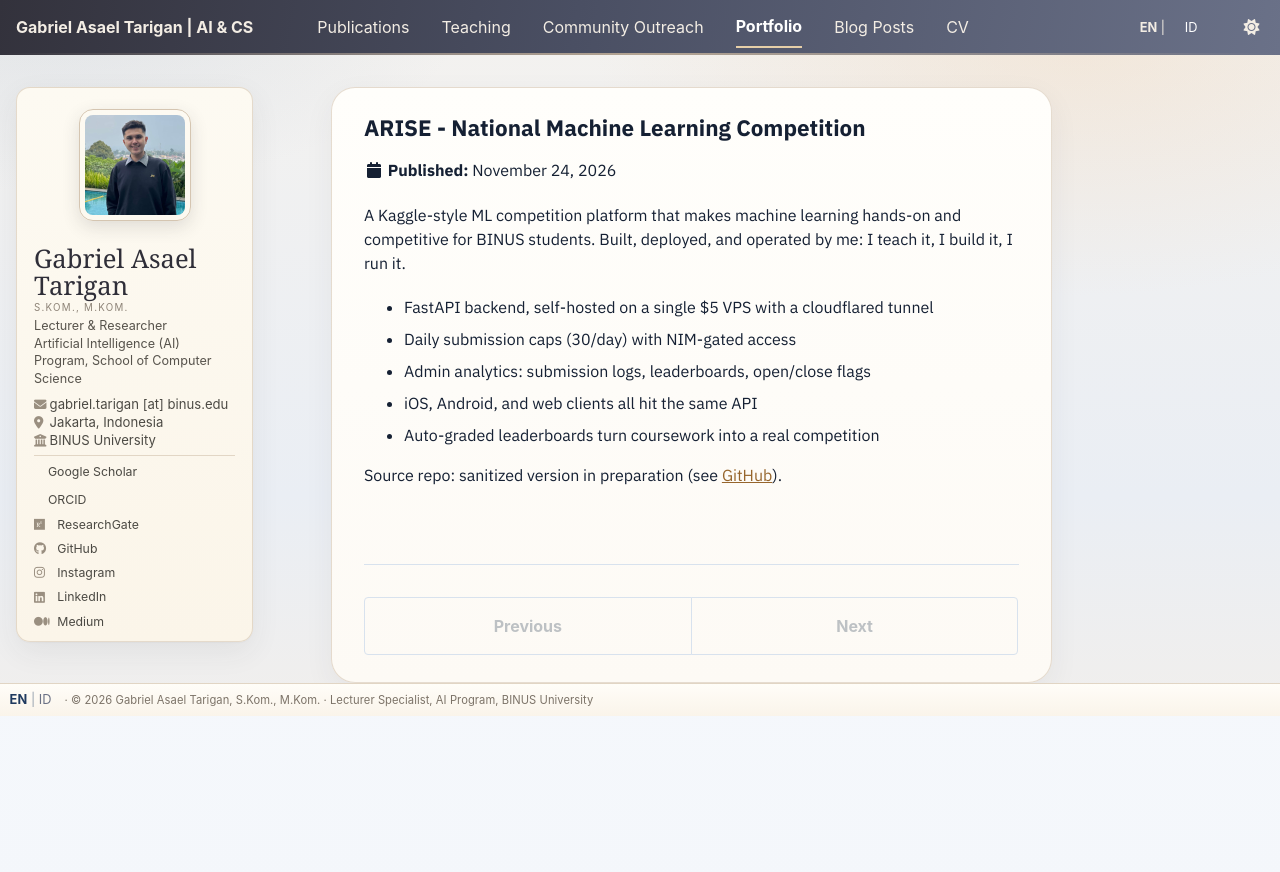
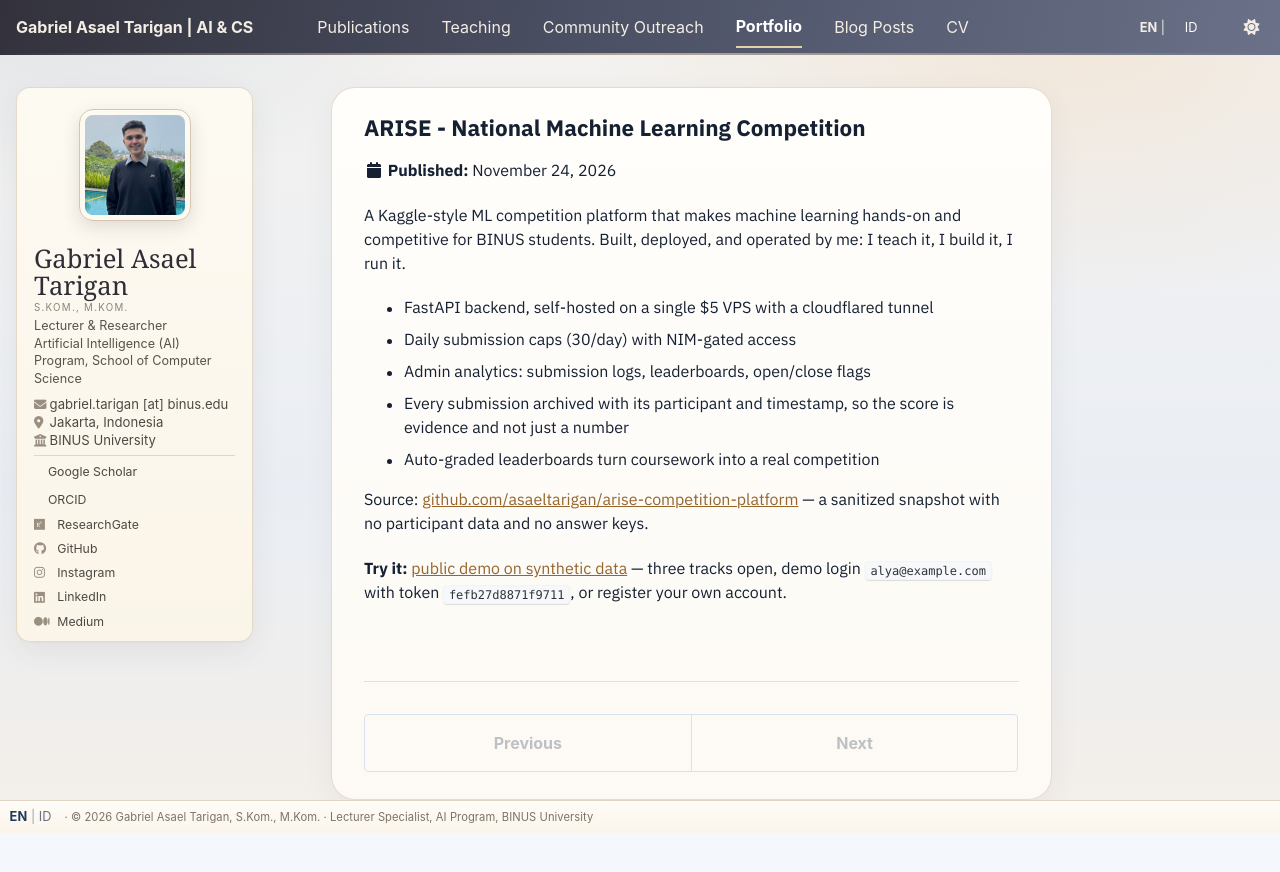
Before and after one commit to asaeltarigan/asaeltarigan.github.io, a Jekyll site: the page built from _portfolio/arise-ml-competition-platform.md, in a window 1280 px wide. Shown: the top 872 px of the page. Built offline with Jekyll 4.4.1, drawn with Linux system fonts in a browser that asks for light colours; some web fonts are replaced; a style sheet for code colours, icons or effects is not loaded.

Commit message:
Portfolio: ARISE live demo button, fix stale source note

```diff
--- a/_pages/portfolio.html
+++ b/_pages/portfolio.html
@@ -16,7 +16,8 @@ author_profile: true
   <h2 class="pf-feature-title"><a href="{{ post.url | relative_url }}">{{ post.title }}</a></h2>
   <p class="pf-feature-excerpt">{{ post.excerpt | strip_html }}</p>
   <div class="pf-actions">
-    {% if post.source %}<a class="btn btn--primary" href="{{ post.source }}" rel="noopener">Source</a>{% endif %}
+    {% if post.demo %}<a class="btn btn--primary" href="{{ post.demo }}" rel="noopener">Try the live demo</a>{% endif %}
+    {% if post.source %}<a class="btn{% unless post.demo %} btn--primary{% endunless %}" href="{{ post.source }}" rel="noopener">Source</a>{% endif %}
     <a class="btn" href="{{ post.url | relative_url }}">Project details</a>
   </div>
 </article>
--- a/_portfolio/arise-ml-competition-platform.md
+++ b/_portfolio/arise-ml-competition-platform.md
@@ -11,6 +11,7 @@ stats:
   - "NIM-gated access"
   - "admin analytics"
 source: "https://github.com/asaeltarigan/arise-competition-platform"
+demo: "https://ranges-pavilion-ceiling-dana.trycloudflare.com"
 ---
 
 A Kaggle-style ML competition platform that makes machine learning hands-on and competitive for BINUS students. Built, deployed, and operated by me: I teach it, I build it, I run it.
@@ -18,7 +19,9 @@ A Kaggle-style ML competition platform that makes machine learning hands-on and
 - FastAPI backend, self-hosted on a single $5 VPS with a cloudflared tunnel
 - Daily submission caps (30/day) with NIM-gated access
 - Admin analytics: submission logs, leaderboards, open/close flags
-- iOS, Android, and web clients all hit the same API
+- Every submission archived with its participant and timestamp, so the score is evidence and not just a number
 - Auto-graded leaderboards turn coursework into a real competition
 
-Source repo: sanitized version in preparation (see [GitHub](https://github.com/asaeltarigan)).
+Source: [github.com/asaeltarigan/arise-competition-platform](https://github.com/asaeltarigan/arise-competition-platform) — a sanitized snapshot with no participant data and no answer keys.
+
+**Try it:** [public demo on synthetic data](https://ranges-pavilion-ceiling-dana.trycloudflare.com) — three tracks open, demo login `alya@example.com` with token `fefb27d8871f9711`, or register your own account.
```
